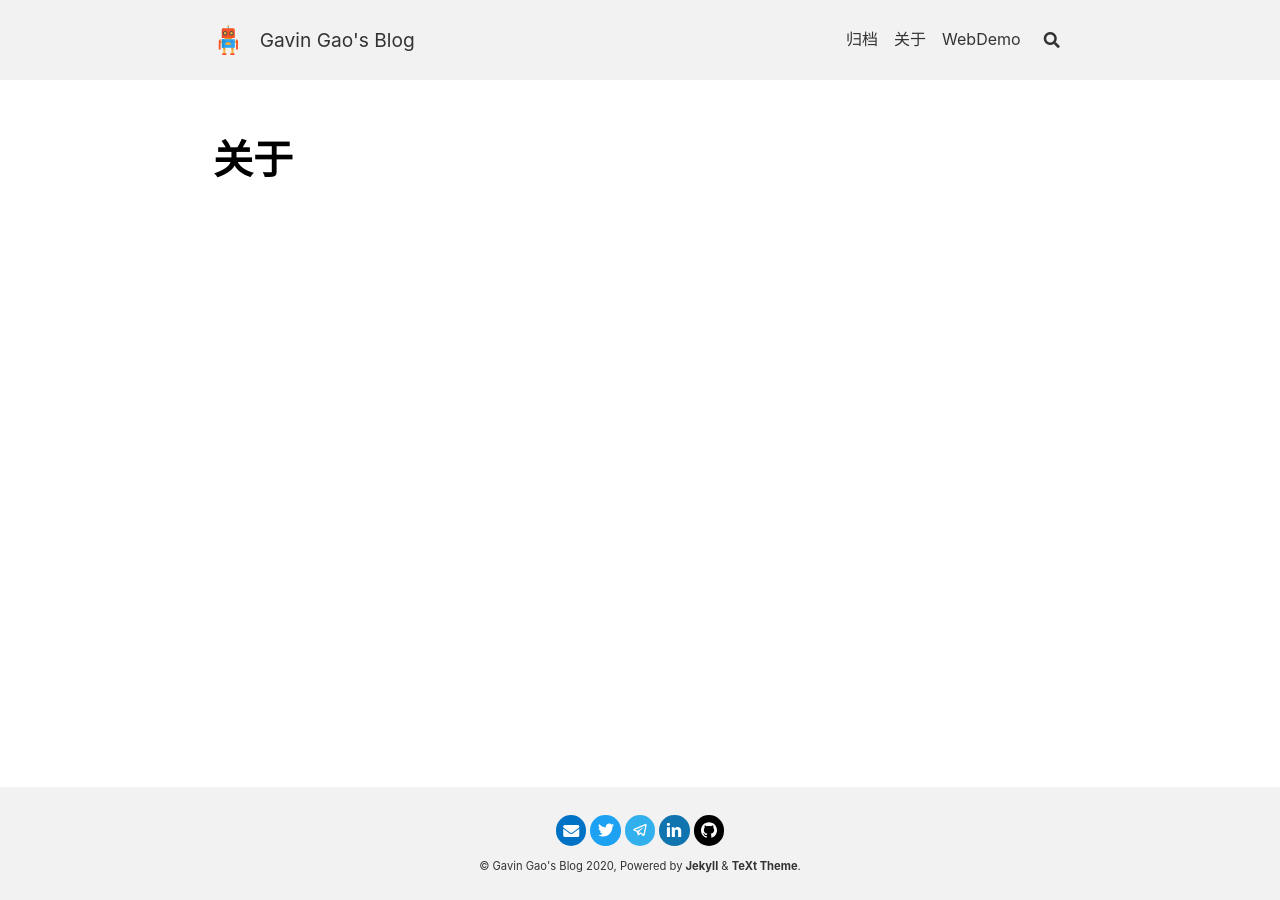
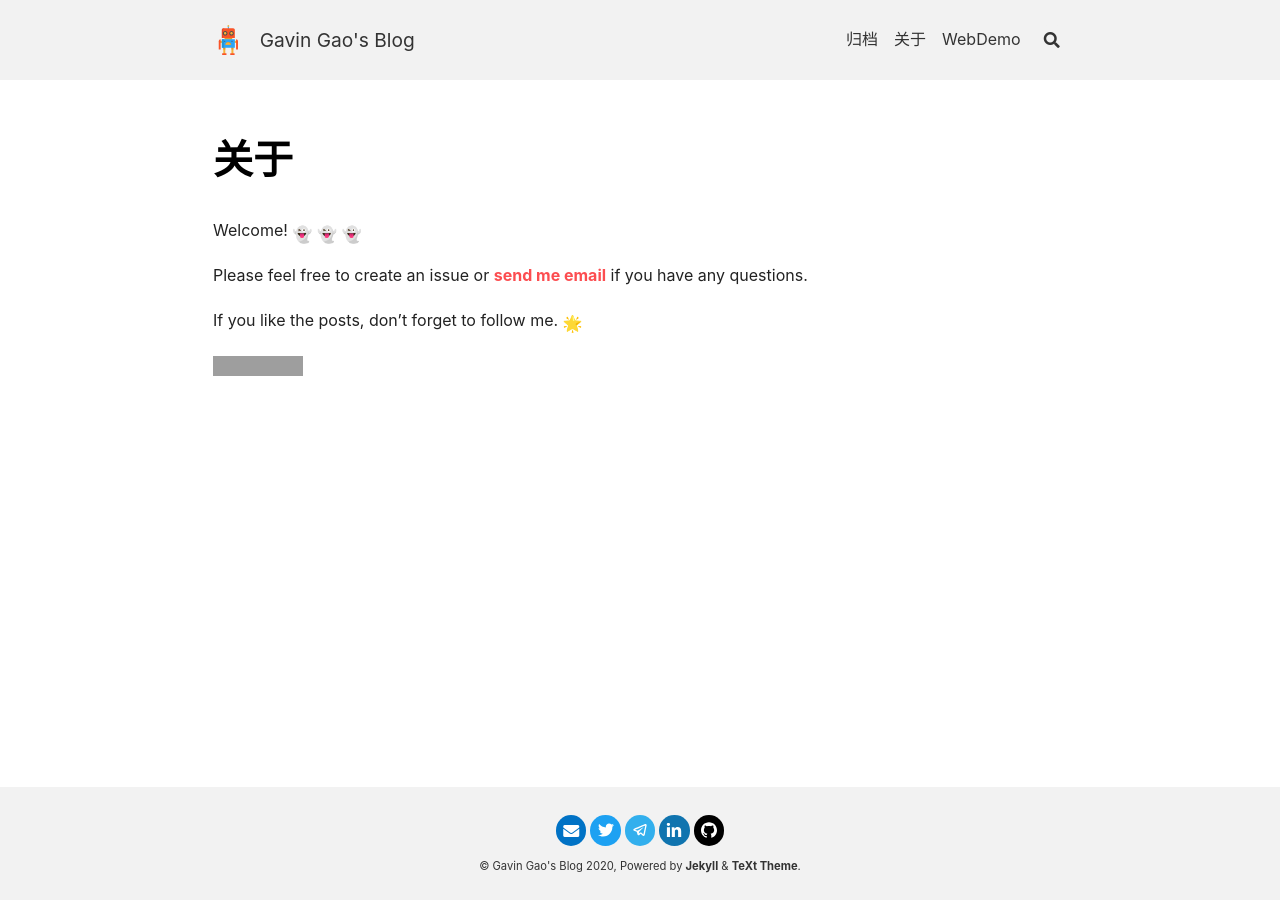
Before and after one commit to cggos/spatial-ai, a Jekyll site: the page built from about.md, in a window 1280 px wide. Built offline with Jekyll 4.4.1, drawn with Linux system fonts in a browser that asks for light colours; nearby versions of some CDN libraries; emoji names are drawn with the system emoji font; comment, search, counter and statistics services are not loaded; grey boxes are pictures that could not be loaded.

Commit message:
update about.md and delete TeXt posts

```diff
--- a/about.md
+++ b/about.md
@@ -25,3 +25,11 @@ titles:
   # @end locale config
 key: page-about
 ---
+
+Welcome! :ghost: :ghost: :ghost:
+
+Please feel free to create an issue or [send me email](mailto:cggos@outlook.com) if you have any questions.
+
+If you like the posts, don't forget to follow me. :star2:
+
+[![GitHub followers](https://img.shields.io/github/followers/cggos?label=Follow&style=social)](https://github.com/cggos)
```
Also changed, not shown: _posts/TeXt/2018-06-01-header-image.md (deleted, +0 -12 lines), _posts/TeXt/2018-07-01-welcome.md (deleted, +0 -16 lines).
